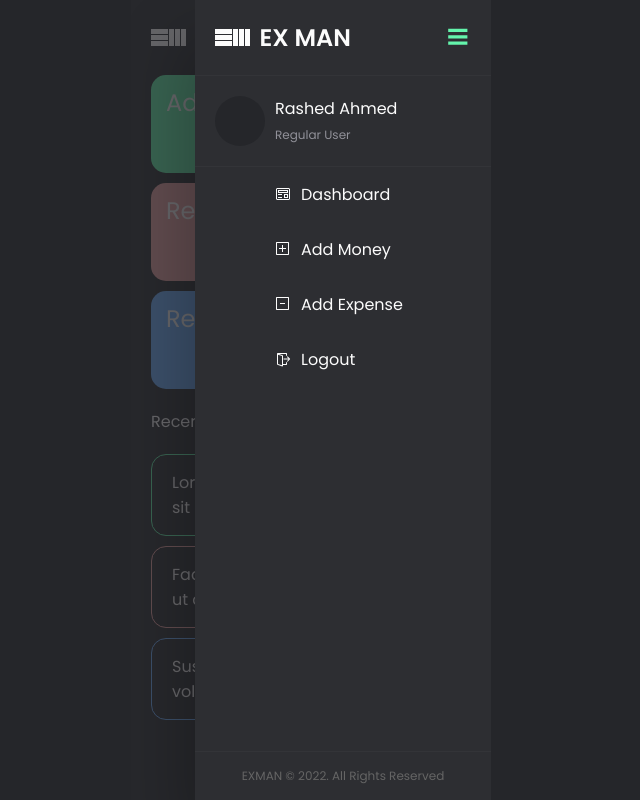
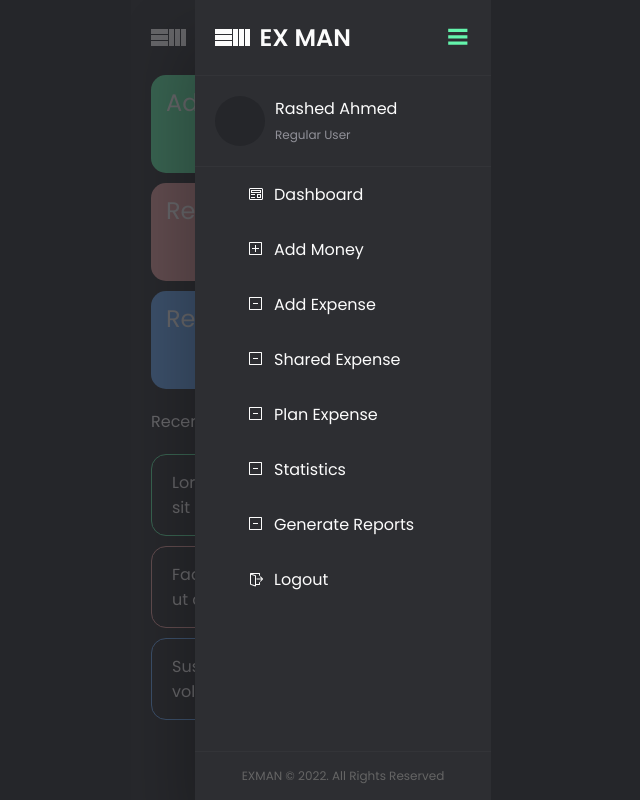
Before and after one commit to Rashed360/exman, a Next.js app: page / in a window 1280 px wide. Both pictures are taken after a click on the element 787 px from the left and 37 px from the top of the page. Shown: the whole page, without its empty margins (329-969 px from the left). Built offline with nearby package versions, Linux system fonts and the light colour scheme.

Commit message:
added other pages

```diff
--- a/components/Navbar.js
+++ b/components/Navbar.js
@@ -55,6 +55,30 @@ const Navbar = () => {
 									icon={<VscDiffRemoved />}
 									toggle={sidebarToggler}
 								/>
+								<NavItem
+									name='Shared Expense'
+									link='/shared'
+									icon={<VscDiffRemoved />}
+									toggle={sidebarToggler}
+								/>
+								<NavItem
+									name='Plan Expense'
+									link='/plan'
+									icon={<VscDiffRemoved />}
+									toggle={sidebarToggler}
+								/>
+								<NavItem
+									name='Statistics'
+									link='/statistics'
+									icon={<VscDiffRemoved />}
+									toggle={sidebarToggler}
+								/>
+								<NavItem
+									name='Generate Reports'
+									link='/reports'
+									icon={<VscDiffRemoved />}
+									toggle={sidebarToggler}
+								/>
 								<NavItem name='Logout' link='/join' icon={<VscSignOut />} toggle={sidebarToggler} />
 							</div>
 						</div>
--- a/pages/index.js
+++ b/pages/index.js
@@ -5,6 +5,7 @@ const Home = () => {
 	return (
 		<Layout>
 			<Navbar />
+			<div className='page'>
 				<div className='container'>
 					<div className='cards'>
 						<div className='card card--positive'>
@@ -39,6 +40,7 @@ const Home = () => {
 						</div>
 					</div>
 				</div>
+			</div>
 		</Layout>
 	)
 }
--- a/styles/Navbar.module.css
+++ b/styles/Navbar.module.css
@@ -81,11 +81,10 @@
 	font-size: 12px;
 	color: var(--shade1);
 }
-
 .navItem {
 	cursor: pointer;
 	user-select: none;
-	padding: 15px 80px;
+	padding: 15px 53px;
 	background-color: transparent;
 }
 .navItem:hover {
--- a/styles/globals.css
+++ b/styles/globals.css
@@ -3,7 +3,22 @@
 * {
 	box-sizing: border-box;
 }
-
+/* Scroll Bar */
+html::-webkit-scrollbar {
+	position: absolute;
+	width: 0.15em;
+	height: 0.15em;
+}
+html::-webkit-scrollbar-track {
+	background-color: var(--shade4);
+}
+html::-webkit-scrollbar-thumb {
+	border-radius: 5px;
+	background-color: var(--shade2);
+}
+html::-webkit-scrollbar-thumb:hover {
+	background-color: var(--shade1);
+}
 html,
 body {
 	padding: 0;
```
Also changed, not shown: pages/plan.js (added, +16 -0 lines), pages/reports.js (added, +16 -0 lines), pages/shared.js (added, +16 -0 lines), pages/statistics.js (added, +16 -0 lines). Lines whose indentation alone changed are shown as unchanged.
